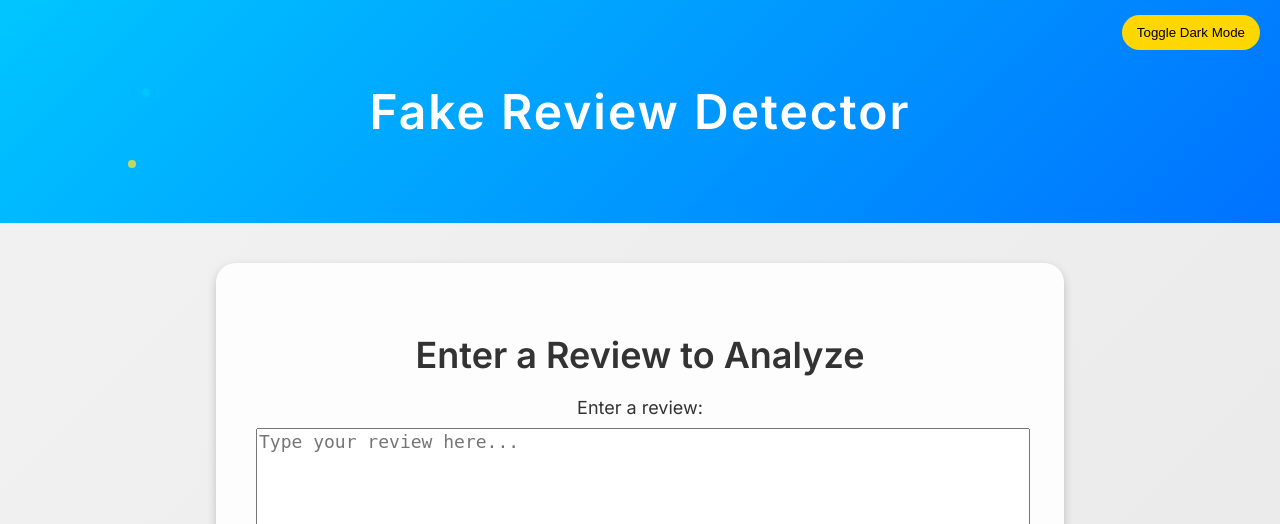
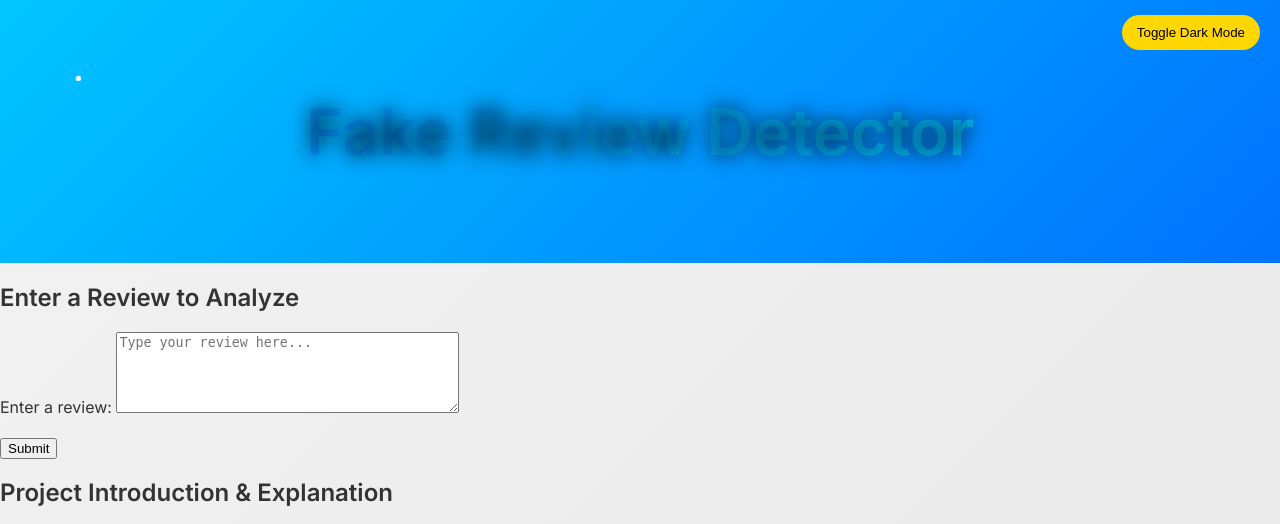
Before and after one commit to SuneetR/fake_review_detector, a Flask app: page / in a window 1280 px wide. Shown: the top 524 px of the page. Run offline with Flask 3, Linux system fonts and the light colour scheme; parts of the project's set-up code (start-up, migrations or seed data) failed here and were passed over.

Commit message:
Update index.html

```diff
--- a/templates/index.html
+++ b/templates/index.html
@@ -11,94 +11,16 @@
             font-family: 'Inter', sans-serif;
             margin: 0;
             padding: 0;
-            transition: background-color 0.3s, color 0.3s;
             overflow-x: hidden;
+            background: url('https://www.transparenttextures.com/patterns/cubes.png') #0f0c29;
+            background-size: cover;
+            color: #fff;
         }
 
-        /* Light Mode Background: Soft Gradient with a clean look */
+        /* Light and Dark Mode Toggle */
         body.light-mode {
             background: linear-gradient(135deg, #f2f2f2, #e0e0e0);
             color: #333;
-        }
-
-        /* Dark Mode Background: High-contrast Cyberpunk Neon Glow */
-        body.dark-mode {
-            background: linear-gradient(135deg, #141E30, #243B55);
-            color: #ddd;
-        }
-
-        header {
-            position: relative;
-            text-align: center;
-            padding: 50px 20px;
-            overflow: hidden;
-            background: linear-gradient(135deg, #00c6ff, #0072ff);
-            color: white;
-        }
-
-        header h1 {
-            font-size: 48px;
-            letter-spacing: 2px;
-            position: relative;
-            z-index: 2;
-        }
-
-        .dark-mode header {
-            background: linear-gradient(135deg, #0f0c29, #302b63, #24243e);
-            color: white;
-        }
-
-        #particle-container {
-            position: absolute;
-            top: 0;
-            left: 0;
-            width: 100%;
-            height: 100%;
-            pointer-events: none;
-            z-index: 1;
-        }
-
-        .particle {
-            position: absolute;
-            border-radius: 50%;
-            z-index: 1;
-            background: #bd2243;
-            opacity: 0.5;
-            width: 8px;
-            height: 8px;
-            animation: particle-animation 60s infinite;
-        }
-
-        @keyframes particle-animation {
-            100% {
-                transform: translate3d(100vw, 100vh, 0);
-            }
-        }
-
-        .particle:nth-child(odd) {
-            background: #00c6ff;
-        }
-
-        .particle:nth-child(even) {
-            background: #fde42f;
-        }
-
-        .particle:nth-child(2n) {
-            animation-delay: 10s;
-            animation-duration: 60s;
-            transform: translate3d(10vw, 20vh, 0);
-        }
-
-        .particle:nth-child(3n) {
-            animation-delay: 20s;
-            animation-duration: 70s;
-            transform: translate3d(20vw, 30vh, 0);
-        }
-
-        .particle:nth-child(4n) {
-            animation-delay: 30s;
-            animation-duration: 80s;
-            transform: translate3d(30vw, 40vh, 0);
         }
 
         .dark-mode-toggle {
@@ -111,7 +33,7 @@
             border-radius: 20px;
             cursor: pointer;
             transition: background-color 0.3s, color 0.3s;
-            z-index: 3;
+            z-index: 1000;
         }
 
         .dark-mode .dark-mode-toggle {
@@ -119,129 +41,99 @@
             color: white;
         }
 
-        /* Main Form Section */
-        .form-container {
-            background: rgba(255, 255, 255, 0.9);
-            padding: 40px;
-            margin: 40px auto;
-            border-radius: 20px;
-            box-shadow: 0 4px 10px rgba(0, 0, 0, 0.2);
-            width: 60%;
+        /* Header Animation */
+        header {
             text-align: center;
+            padding: 50px 20px;
+            background: linear-gradient(135deg, #00c6ff, #0072ff);
+            color: white;
+            position: relative;
+            overflow: hidden;
         }
 
-        .form-container h2 {
-            font-size: 36px;
-            margin-bottom: 20px;
+        header h1 {
+            font-size: 4rem;
+            font-weight: 600;
+            position: relative;
+            display: inline-block;
+            text-shadow: 0 0 20px rgba(0, 0, 0, 0.8);
+            background: linear-gradient(90deg, #0072ff, #00c6ff);
+            background-size: 200% 200%;
+            -webkit-background-clip: text;
+            -webkit-text-fill-color: transparent;
+            animation: flow 3s ease infinite;
         }
 
-        .form-container label, .form-container textarea {
-            display: block;
-            width: 100%;
-            margin: 10px 0;
-            font-size: 18px;
+        @keyframes flow {
+            0% { background-position: 200% 0; }
+            100% { background-position: -200% 0; }
         }
 
-        .form-container input[type="submit"] {
-            background-color: #4CAF50;
-            color: white;
-            padding: 15px 30px;
-            font-size: 18px;
-            border-radius: 10px;
-            border: none;
-            cursor: pointer;
-            transition: background-color 0.3s;
-            display: block;
-            margin: 20px auto 0;
+        /* Particle Background */
+        #particle-container {
+            position: absolute;
+            top: 0;
+            left: 0;
+            width: 100%;
+            height: 100%;
+            pointer-events: none;
         }
 
-        .form-container input[type="submit"]:hover {
-            background-color: #45a049;
+        .particle {
+            position: absolute;
+            border-radius: 50%;
+            background: #ffffff44;
+            width: 5px;
+            height: 5px;
+            animation: drift 10s infinite ease-in-out;
         }
 
-        /* Video Section */
-        .video-container {
-            text-align: center;
-            margin: 40px auto;
-            padding: 20px;
-            background: rgba(255, 255, 255, 0.9);
-            width: 60%;
-            border-radius: 20px;
-            box-shadow: 0 4px 10px rgba(0, 0, 0, 0.2);
-        }
-
-        .video-container iframe {
-            width: 100%;
-            height: 400px;
-            border-radius: 10px;
-            border: none;
+        @keyframes drift {
+            0% { transform: translate3d(0, 0, 0); }
+            100% { transform: translate3d(100px, 100px, 0); }
         }
 
         /* Team Section */
         .team {
-            background: #2c3e50;
-            padding: 60px;
-            margin: 40px auto;
-            width: 80%;
-            border-radius: 20px;
-            box-shadow: 0 0 20px rgba(0, 0, 0, 0.3);
-            color: white;
+            padding: 60px 20px;
             display: flex;
+            justify-content: space-between;
+            gap: 20px;
             flex-wrap: wrap;
-            justify-content: space-between;
         }
 
         .team-member {
-            background-color: rgba(255, 255, 255, 0.1);
+            background: rgba(255, 255, 255, 0.1);
             padding: 20px;
-            margin: 10px;
             border-radius: 10px;
-            box-shadow: 0px 0px 15px rgba(0, 0, 0, 0.3);
-            transition: box-shadow 0.3s;
-            overflow: hidden;
-            position: relative;
-            text-align: left;
-            display: flex;
-            width: calc(50% - 20px);
-            box-sizing: border-box;
+            width: 22%;
+            text-align: center;
+            box-shadow: 0px 0px 15px rgba(255, 255, 255, 0.3);
+            transition: transform 0.3s;
         }
 
         .team-member img {
-            width: 150px;
-            height: 150px;
-            border-radius: 10px;
-            margin-right: 15px;
+            width: 100px;
+            height: 100px;
+            border-radius: 50%;
+            margin-bottom: 15px;
             transition: transform 0.3s;
         }
 
-        .team-member h3 {
-            margin: 0;
-            font-size: 24px;
-        }
-
-        .team-member p {
-            font-size: 16px;
-            margin-top: 10px;
-            line-height: 1.5;
-        }
-
         .team-member:hover {
+            transform: scale(1.05);
             box-shadow: 0px 0px 30px rgba(255, 255, 255, 0.5);
-        }
-
-        .team-member:hover img {
-            transform: scale(1.05);
         }
 
         /* Suggestions Section */
         .suggestions {
-            background: rgba(255, 255, 255, 0.9);
             width: 60%;
+            margin: 40px auto;
+            background: rgba(0, 0, 0, 0.8);
             padding: 40px;
-            margin: 40px auto;
             border-radius: 15px;
-            box-shadow: 0px 0px 15px rgba(0, 0, 0, 0.3);
             text-align: center;
+            box-shadow: 0px 0px 15px rgba(255, 255, 255, 0.3);
         }
 
         .suggestions h2 {
@@ -252,12 +144,11 @@
         .suggestions textarea {
             width: 100%;
             padding: 20px;
-            font-size: 16px;
             margin-bottom: 20px;
             border-radius: 10px;
             border: 1px solid #ccc;
-            resize: none;
-            text-align: center;
+            background: #333;
+            color: white;
         }
 
         .suggestions input[type="submit"] {
@@ -271,10 +162,6 @@
             transition: background-color 0.3s;
         }
 
-        .suggestions input[type="submit"]:hover {
-            background-color: #45a049;
-        }
-
         /* Contribution Section */
         .contribute {
             background: rgba(255, 255, 255, 0.9);
@@ -283,7 +170,7 @@
             padding: 40px;
             margin: 40px auto;
             border-radius: 15px;
-            box-shadow: 0px 0px 15px rgba(0, 0, 0, 0.3);
+            box-shadow: 0px 0px 15px rgba(255, 255, 255, 0.3);
             text-align: center;
         }
 
@@ -341,10 +228,6 @@
             cursor: pointer;
             font-size: 16px;
             transition: background-color 0.3s;
-        }
-
-        .contribute input[type="submit"]:hover {
-            background-color: #45a049;
         }
 
         .response-message {
```
